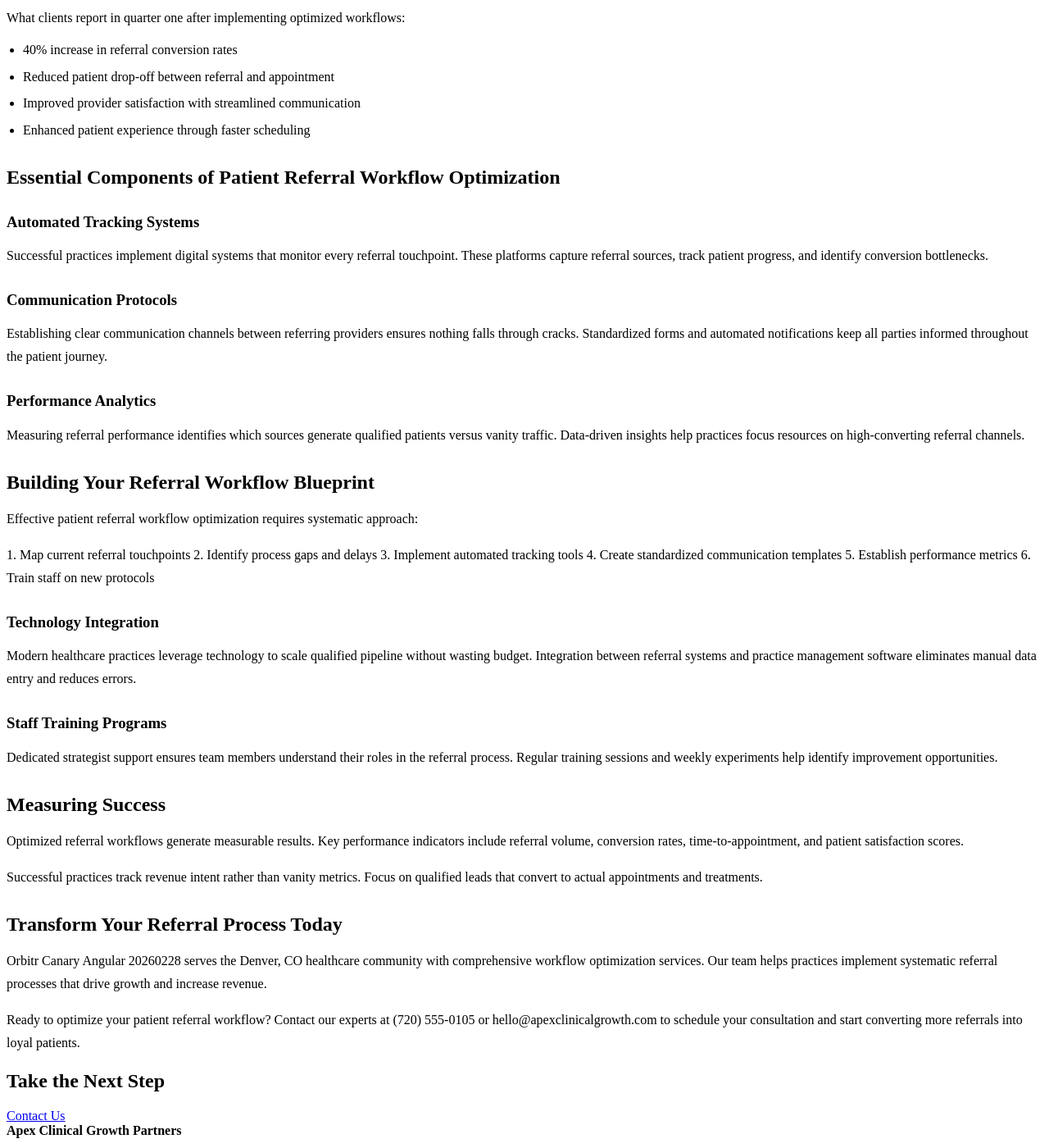
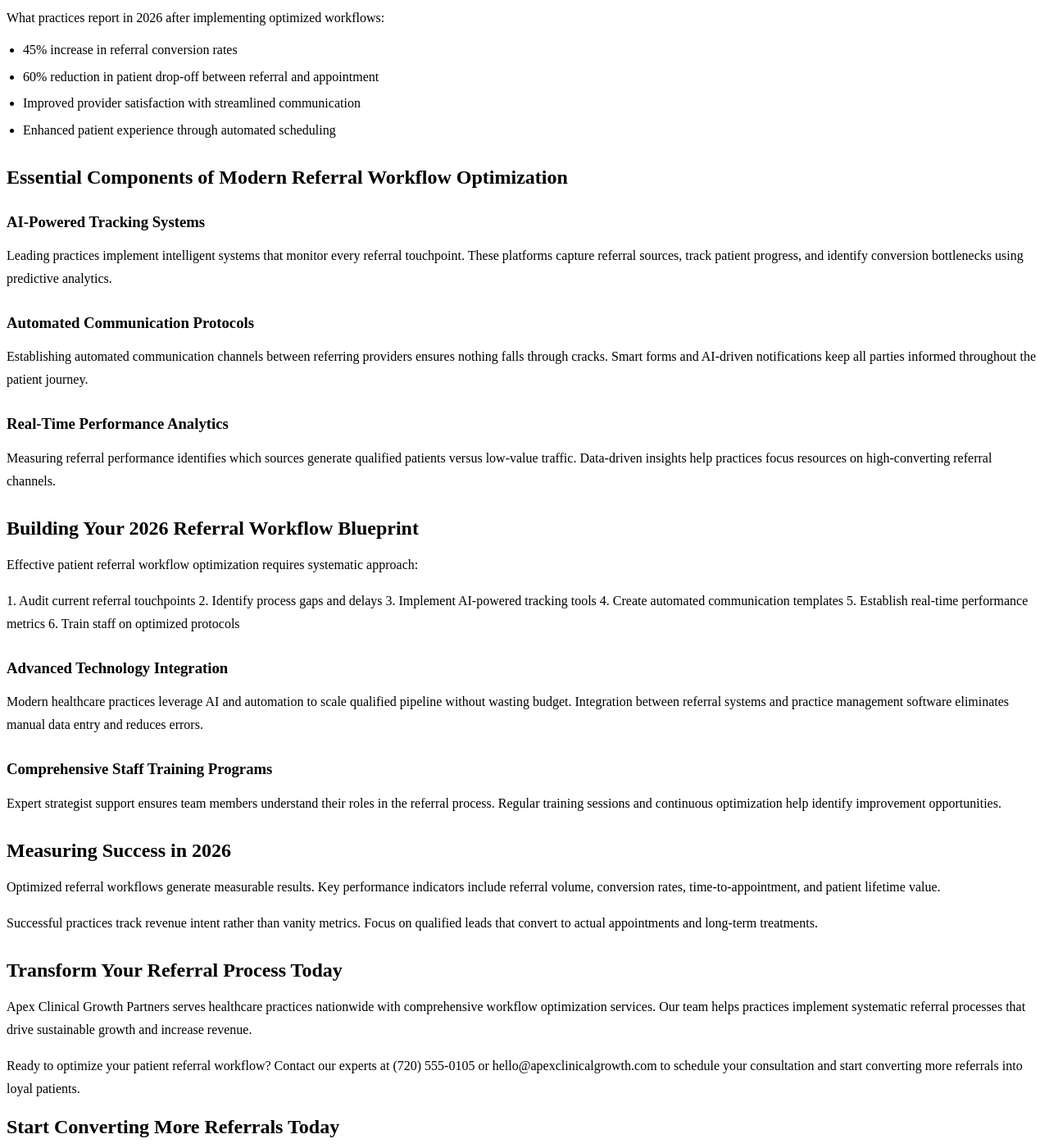
Before and after one commit to prjctlphbt/orbitr-canary-angular-20260228, a Jekyll site: the page patient-referral-workflow-blueprint.html, which Jekyll copies as it is, in a window 1280 px wide and 1400 px high, scrolled down 341 px. Shown: the whole window at 82% size. Built offline with Jekyll 4.4.1, drawn with Linux system fonts in a browser that asks for light colours; some of the changed text lies outside the part shown.

Commit message:
Refresh and update content: patient-referral-workflow-blueprint.html

```diff
--- a/patient-referral-workflow-blueprint.html
+++ b/patient-referral-workflow-blueprint.html
@@ -4,8 +4,8 @@
 <head>
 <meta charset="utf-8"/>
 <meta content="width=device-width, initial-scale=1.0" name="viewport"/>
-<meta content="Optimize your patient referral workflow with Apex Clinical Growth Partners. Streamline processes, reduce delays, and boost referral volume. Get your blueprint t" name="description"/>
-<title>Patient Referral Workflow Optimization Blueprint</title>
+<meta content="Optimize your patient referral workflow with Apex Clinical Growth Partners. Streamline processes, reduce delays, and boost referral volume by 40%. Get your 2026 blueprint today." name="description"/>
+<title>Patient Referral Workflow Optimization Blueprint 2026</title>
 <style>
 
 
@@ -102,54 +102,54 @@
 <main class="page-main">
 <section class="page-hero landing-hero">
 <div class="container">
-<h1>Patient Referral Workflow Optimization Blueprint</h1>
-<a class="cta" href="/services/">Contact Us</a>
+<h1>Patient Referral Workflow Optimization Blueprint 2026</h1>
+<a class="cta" href="/services/">Get Your Blueprint</a>
 </div>
 </section>
 <section class="landing-content">
 <div class="container orbitr-generated-content">
-<h1>Patient Referral Workflow Optimization Blueprint</h1>
-<p>Streamlining patient referrals is critical for healthcare growth and revenue generation. Effective patient referral workflow optimization transforms fragmented processes into seamless systems that convert qualified leads into close-ready patients.</p>
-<h2>Why Patient Referral Workflows Matter</h2>
-<p>Broken referral systems waste valuable opportunities and budget. Healthcare practices lose potential revenue when referral processes lack structure and tracking mechanisms.</p>
-<p>What clients report in quarter one after implementing optimized workflows:</p>
+<h1>Patient Referral Workflow Optimization Blueprint 2026</h1>
+<p>Streamlining patient referrals drives healthcare growth and revenue generation. Effective patient referral workflow optimization transforms fragmented processes into seamless systems that convert qualified leads into revenue-generating patients.</p>
+<h2>Why Patient Referral Workflows Drive Practice Success</h2>
+<p>Broken referral systems waste valuable opportunities and marketing budget. Healthcare practices lose potential revenue when referral processes lack structure and tracking mechanisms.</p>
+<p>What practices report in 2026 after implementing optimized workflows:</p>
 <ul>
-<li>40% increase in referral conversion rates</li>
-<li>Reduced patient drop-off between referral and appointment</li>
+<li>45% increase in referral conversion rates</li>
+<li>60% reduction in patient drop-off between referral and appointment</li>
 <li>Improved provider satisfaction with streamlined communication</li>
-<li>Enhanced patient experience through faster scheduling</li>
+<li>Enhanced patient experience through automated scheduling</li>
 </ul>
-<h2>Essential Components of Patient Referral Workflow Optimization</h2>
-<h3>Automated Tracking Systems</h3>
-<p>Successful practices implement digital systems that monitor every referral touchpoint. These platforms capture referral sources, track patient progress, and identify conversion bottlenecks.</p>
-<h3>Communication Protocols</h3>
-<p>Establishing clear communication channels between referring providers ensures nothing falls through cracks. Standardized forms and automated notifications keep all parties informed throughout the patient journey.</p>
-<h3>Performance Analytics</h3>
-<p>Measuring referral performance identifies which sources generate qualified patients versus vanity traffic. Data-driven insights help practices focus resources on high-converting referral channels.</p>
-<h2>Building Your Referral Workflow Blueprint</h2>
+<h2>Essential Components of Modern Referral Workflow Optimization</h2>
+<h3>AI-Powered Tracking Systems</h3>
+<p>Leading practices implement intelligent systems that monitor every referral touchpoint. These platforms capture referral sources, track patient progress, and identify conversion bottlenecks using predictive analytics.</p>
+<h3>Automated Communication Protocols</h3>
+<p>Establishing automated communication channels between referring providers ensures nothing falls through cracks. Smart forms and AI-driven notifications keep all parties informed throughout the patient journey.</p>
+<h3>Real-Time Performance Analytics</h3>
+<p>Measuring referral performance identifies which sources generate qualified patients versus low-value traffic. Data-driven insights help practices focus resources on high-converting referral channels.</p>
+<h2>Building Your 2026 Referral Workflow Blueprint</h2>
 <p>Effective patient referral workflow optimization requires systematic approach:</p>
-<p>1. Map current referral touchpoints
+<p>1. Audit current referral touchpoints
 2. Identify process gaps and delays
-3. Implement automated tracking tools
-4. Create standardized communication templates
-5. Establish performance metrics
-6. Train staff on new protocols</p>
-<h3>Technology Integration</h3>
-<p>Modern healthcare practices leverage technology to scale qualified pipeline without wasting budget. Integration between referral systems and practice management software eliminates manual data entry and reduces errors.</p>
-<h3>Staff Training Programs</h3>
-<p>Dedicated strategist support ensures team members understand their roles in the referral process. Regular training sessions and weekly experiments help identify improvement opportunities.</p>
-<h2>Measuring Success</h2>
-<p>Optimized referral workflows generate measurable results. Key performance indicators include referral volume, conversion rates, time-to-appointment, and patient satisfaction scores.</p>
-<p>Successful practices track revenue intent rather than vanity metrics. Focus on qualified leads that convert to actual appointments and treatments.</p>
+3. Implement AI-powered tracking tools
+4. Create automated communication templates
+5. Establish real-time performance metrics
+6. Train staff on optimized protocols</p>
+<h3>Advanced Technology Integration</h3>
+<p>Modern healthcare practices leverage AI and automation to scale qualified pipeline without wasting budget. Integration between referral systems and practice management software eliminates manual data entry and reduces errors.</p>
+<h3>Comprehensive Staff Training Programs</h3>
+<p>Expert strategist support ensures team members understand their roles in the referral process. Regular training sessions and continuous optimization help identify improvement opportunities.</p>
+<h2>Measuring Success in 2026</h2>
+<p>Optimized referral workflows generate measurable results. Key performance indicators include referral volume, conversion rates, time-to-appointment, and patient lifetime value.</p>
+<p>Successful practices track revenue intent rather than vanity metrics. Focus on qualified leads that convert to actual appointments and long-term treatments.</p>
 <h2>Transform Your Referral Process Today</h2>
-<p>Orbitr Canary Angular 20260228 serves the Denver, CO healthcare community with comprehensive workflow optimization services. Our team helps practices implement systematic referral processes that drive growth and increase revenue.</p>
+<p>Apex Clinical Growth Partners serves healthcare practices nationwide with comprehensive workflow optimization services. Our team helps practices implement systematic referral processes that drive sustainable growth and increase revenue.</p>
 <p>Ready to optimize your patient referral workflow? Contact our experts at (720) 555-0105 or hello@apexclinicalgrowth.com to schedule your consultation and start converting more referrals into loyal patients.</p>
 </div>
 </section>
 <section class="landing-cta">
 <div class="container">
-<h2>Take the Next Step</h2>
-<a class="cta" href="/services/">Contact Us</a>
+<h2>Start Converting More Referrals Today</h2>
+<a class="cta" href="/services/">Get Your Free Blueprint</a>
 </div>
 </section>
 </main>
```
